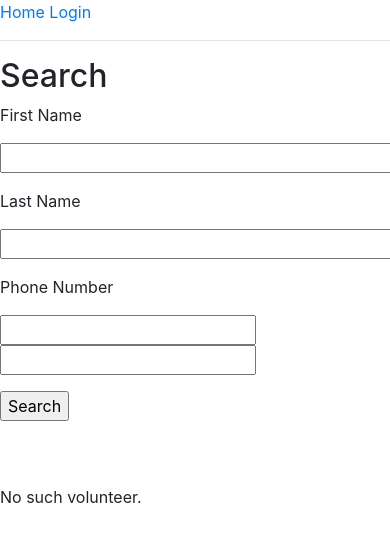
After one commit to BTulkas/Foster_Finder, a Flask app: template main/templates/search_volunteer.html in a window 390 px wide; the page is wider, and only the part inside the window is pictured. The commit adds this page. Shown: the top 542 px of that part. Run offline with Flask 2, Linux system fonts and the light colour scheme; the template is opened without the code that fills it: values that come from a table or form of the project are taken from there, others are empty; parts of the project's set-up code (start-up, migrations or seed data) failed here and were passed over; some libraries are stand-ins or nearby versions.

Commit message:
Added area filtering and search by name\phone

```diff
--- a/main/forms.py
+++ b/main/forms.py
@@ -74,8 +74,8 @@ class ClinicForm(FlaskForm):
 
 
 class VolunteerForm(FlaskForm):
-    fname = StringField('First name', validators=[DataRequired()])
-    lname = StringField('Last name', validators=[DataRequired()])
+    fname = StringField('First Name', validators=[DataRequired()])
+    lname = StringField('Last Name', validators=[DataRequired()])
     phone1 = FormField(PhoneForm)
     phone2 = FormField(PhoneForm)
     areas = SelectMultipleField('Area', validators=[DataRequired()],
@@ -104,3 +104,11 @@ class QueryForm(FlaskForm):
                                 widget=widgets.ListWidget(prefix_label=False), option_widget=widgets.CheckboxInput()
                                 )
     submit = SubmitField('Search')
+
+
+class SearchForm(FlaskForm):
+    fname = StringField('Fist Name')
+    lname = StringField('Last Name')
+    dial_code = StringField('Phone', validators=[Regexp("^[0-9]{2}$|^[0-9]{3}$", message="Not a valid dial code."), Optional()])
+    phone_number = StringField('Number', validators=[Regexp("^[0-9]{7}$", message="Not a valid phone number."), Optional()])
+    submit = SubmitField('Search')
--- a/main/models.py
+++ b/main/models.py
@@ -8,8 +8,8 @@ from main import db, login
 
 # Helper tables for ManyToMany relationships, no class needed
 areas_volunteers = db.Table('areas_vs_volunteers',
-                 db.Column('area', db.String(80), db.ForeignKey('area.area'), primary_key=True),
-                 db.Column('vol_id', db.Integer, db.ForeignKey('volunteer.id'), primary_key=True))
+                            db.Column('area', db.String(80), db.ForeignKey('area.area'), primary_key=True),
+                            db.Column('vol_id', db.Integer, db.ForeignKey('volunteer.id'), primary_key=True))
 
 
 volunteers_species = db.Table('volunteers_vs_species',
--- a/main/routes.py
+++ b/main/routes.py
@@ -1,12 +1,12 @@
 from flask_login import current_user, login_user, logout_user, login_required
-from sqlalchemy import or_, text
+from sqlalchemy import or_
 from werkzeug.urls import url_parse
 from werkzeug.utils import redirect
 
-from main import app, db, models
+from main import app, db
 from flask import render_template, flash, url_for, request
 
-from main.forms import LoginForm, ClinicForm, VolunteerForm, PhoneForm, QueryForm
+from main.forms import LoginForm, ClinicForm, VolunteerForm, QueryForm, SearchForm
 from main.models import Clinic, Area, Volunteer, PhoneNumber, FosterSpecies
 
 
@@ -15,39 +15,64 @@ from main.models import Clinic, Area, Volunteer, PhoneNumber, FosterSpecies
 @login_required
 def index():
 
-    form = QueryForm()
+    search_form = SearchForm(prefix='search_form')
+    param_form = QueryForm(prefix='param_form')
 
-    # Called when submitting search form
-    if form.validate() and form.species.data:
-        # Initializes vol_species for query.filter by user search parameters and resets pagination page
-        vol_species = [s for s in form.species.data]
+    if search_form.validate_on_submit() and search_form.data:
+        return search(search_form.fname.data, search_form.lname.data,
+                      search_form.dial_code.data, search_form.phone_number.data)
+
+    if param_form.validate_on_submit():
+        # Resets page on search
         page = 1
-
-    # Called when using next\prev url
-    elif request.args.get('species_data'):
-        # Pre-populates form field and initializes vol_species for query.filter from args passed in next\prev url
-        form.species.data = request.args.getlist('species_data')
-        vol_species = request.args.getlist('species_data')
+    else:
         # Sets page from args
         page = request.args.get('page', 1, type=int)
 
-    # Called when passing empty form
+    if param_form.is_submitted() and param_form.species.data:
+        # Called when submitting search form
+        # Initializes species args for query.filter by user search parameters
+        vol_species = [s for s in param_form.species.data]
+    elif request.args.get('species'):
+        # Called when using next\prev url
+        # (P)re-populates form field and initializes species args for query.filter from args passed in next\prev url
+        param_form.species.data = request.args.getlist('species')
+        vol_species = request.args.getlist('species')
     else:
-        # Initializes vol_species for query.filter to all species as default and resets page
+        # Called when passing empty form
+        # Initializes species args for query.filter to all species as default
         vol_species = [s.species for s in FosterSpecies.query.all()]
-        page = 1
+
+    if param_form.is_submitted() and param_form.areas.data:
+        # Called when submitting search form
+        # Initializes areas args for query.filter by user search parameters
+        vol_areas = [a for a in param_form.areas.data]
+    elif request.args.getlist('areas'):
+        # Called when using next\prev url
+        # (P)re-populates form field and initializes species args for query.filter from args passed in next\prev url
+        param_form.areas.data = request.args.getlist('areas')
+        vol_areas = request.args.getlist('areas')
+    else:
+        # Called when passing empty form
+        # Initializes areas args for query.filter to clinic area as default
+        vol_areas = current_user.area_name
+        param_form.areas.data = vol_areas
 
     volunteers = Volunteer.query\
         .join(Volunteer.species)\
+        .join(Volunteer.areas)\
         .filter(FosterSpecies.species.in_(vol_species))\
+        .filter(Area.area.in_(vol_areas))\
         .distinct()\
         .order_by(Volunteer.last_contacted)\
         .paginate(page, 1, False)
 
-    next_url = url_for('index', page=volunteers.next_num, species_data=form.species.data) if volunteers.has_next else None
-    prev_url = url_for('index', page=volunteers.prev_num, species_data=form.species.data) if volunteers.has_prev else None
-    return render_template('index.html', form=form, title="Made It", volunteers=volunteers.items, next_url=next_url,
-                           prev_url=prev_url)
+    next_url = url_for('index', page=volunteers.next_num, species=param_form.species.data, areas=param_form.areas.data)\
+        if volunteers.has_next else None
+    prev_url = url_for('index', page=volunteers.prev_num, species=param_form.species.data, areas=param_form.areas.data)\
+        if volunteers.has_prev else None
+    return render_template('index.html', param_form=param_form, search_form=search_form, title="Made It",
+                           volunteers=volunteers.items, next_url=next_url, prev_url=prev_url)
 
 
 @app.route('/login', methods=['GET', 'POST'])
@@ -277,11 +302,11 @@ def edit_volunteer(id):
             # Generates PhoneNumber(s) from form
             new_number1 = PhoneNumber(dial_code=form.phone1.dial_code.data,
                                       phone_number=form.phone1.phone_number.data,
-                                      volunteer_id=vol_edit.id,
+                                      volunteer_id=int(vol_edit.id),
                                       primary_contact=form.phone1.primary_contact.data)
             new_number2 = PhoneNumber(dial_code=form.phone2.dial_code.data,
                                       phone_number=form.phone2.phone_number.data,
-                                      volunteer_id=vol_edit.id,
+                                      volunteer_id=int(vol_edit.id),
                                       primary_contact=form.phone2.primary_contact.data)
 
             # Prevents duplicates that can't be caught by PhoneForm.validate
@@ -357,3 +382,44 @@ def edit_volunteer(id):
         form.phone2.volunteer_id.data = vol_edit.id
 
         return render_template('edit_volunteer.html', title='Edit Volunteer', id=int(id), form=form)
+
+
+@login_required
+def search(fname, lname, dial_code, phone_num):
+
+    search_form = SearchForm(prefix='search_form')
+
+    if search_form.validate_on_submit() and search_form.data:
+        return search(search_form.fname.data, search_form.lname.data,
+                      search_form.dial_code.data, search_form.phone_number.data)
+
+    if search_form.validate_on_submit():
+        page = 1
+    else:
+        page = request.args.get('page', 1, type=int)
+
+    if dial_code and phone_num:
+        query = Volunteer.query\
+            .join(Volunteer.phone_numbers)\
+            .filter(PhoneNumber.dial_code == dial_code)\
+            .filter(PhoneNumber.phone_number == phone_num)\
+            .distinct()
+    elif not fname or not lname:
+        query = Volunteer.query\
+            .filter(or_(Volunteer.fname.ilike(fname), Volunteer.lname.ilike(lname)))\
+            .distinct()
+    else:
+        query = Volunteer.query\
+            .filter(Volunteer.fname.ilike(fname))\
+            .filter(Volunteer.lname.ilike(lname))\
+            .distinct()
+
+    search_results = query.paginate(page, 10, False)
+
+    next_url = url_for('search', page=search_results.next_num)\
+        if search_results.has_next else None
+    prev_url = url_for('search', page=search_results.prev_num)\
+        if search_results.has_prev else None
+
+    return render_template('search_volunteer.html', search_form=search_form, search_results=search_results.items,
+                           next_url=next_url, prev_url=prev_url)
--- /dev/null
+++ b/main/templates/search_volunteer.html
@@ -0,0 +1,33 @@
+{% extends "base_generic.html" %}
+
+{% block content %}
+
+<h2>Search</h2>
+<form action="" method="POST" novalidate>
+    {{ search_form.hidden_tag() }}
+    <p>First Name</p>
+    <p>{{ search_form.fname(size=80) }}</p>
+    <p> Last Name</p>
+    <p>{{ search_form.lname(size=80) }} </p>
+    <p>Phone Number</p>
+    <p>{{ search_form.dial_code }}{{ search_form.phone_number }}</p>
+    <p> {{ search_form.submit() }}</p>
+</form><br/><br/>
+
+{% if search_results %}
+{% for volunteer in search_results %}
+    {% include '_volunteer.html' %}
+{% endfor %}
+
+{% if prev_url %}
+    <a href="{{ prev_url }}">Previous</a>
+{% endif %}
+
+{% if next_url %}
+    <a href="{{ next_url }}">Next</a>
+{% endif %}
+{% else %}
+<p>No such volunteer.</p>
+{% endif %}
+
+{% endblock %}
```
Also changed, not shown: main/templates/index.html (+20 -8 lines).
